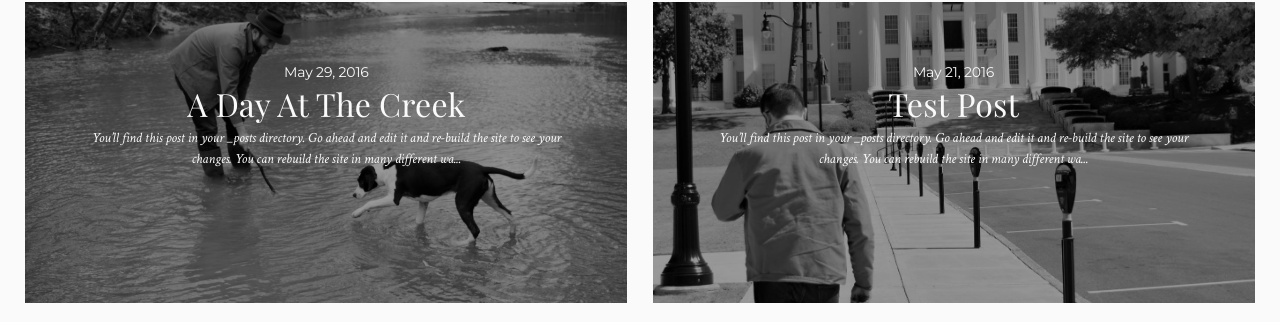
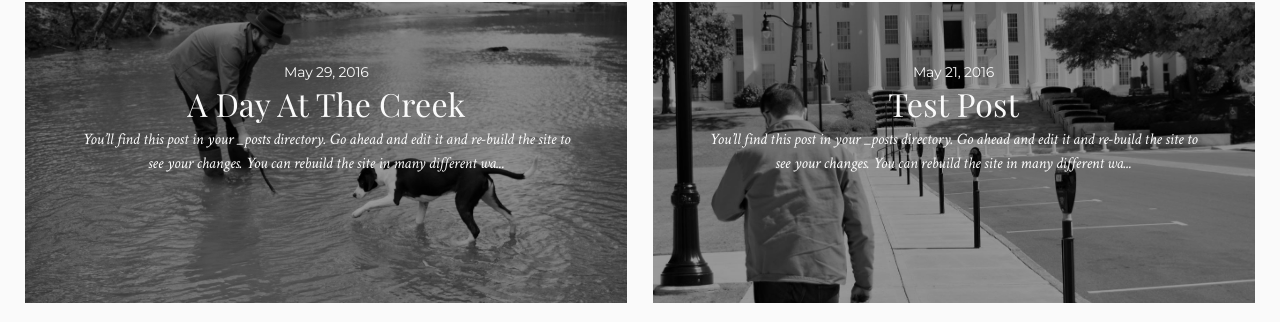
Before and after one commit to jtgry/blog, a Jekyll site: the page built from index.html, in a window 1280 px wide. Shown: the part 756-1078 px from the top of the page. Built offline with Jekyll 4.4.1, drawn with Linux system fonts in a browser that asks for light colours; some web fonts are replaced.

Commit message:
Updated '/_sass/_layout.scss' via CloudCannon

```diff
--- a/_sass/_layout.scss
+++ b/_sass/_layout.scss
@@ -278,7 +278,7 @@
 .post-item-excerpt {
   font-style: italic;
   margin-bottom: -1em;
-  font-size: $small-font-size;
+  font-size: 1rem;
   color: $white-color;
 }
 .post-item .post-item-image{
```
